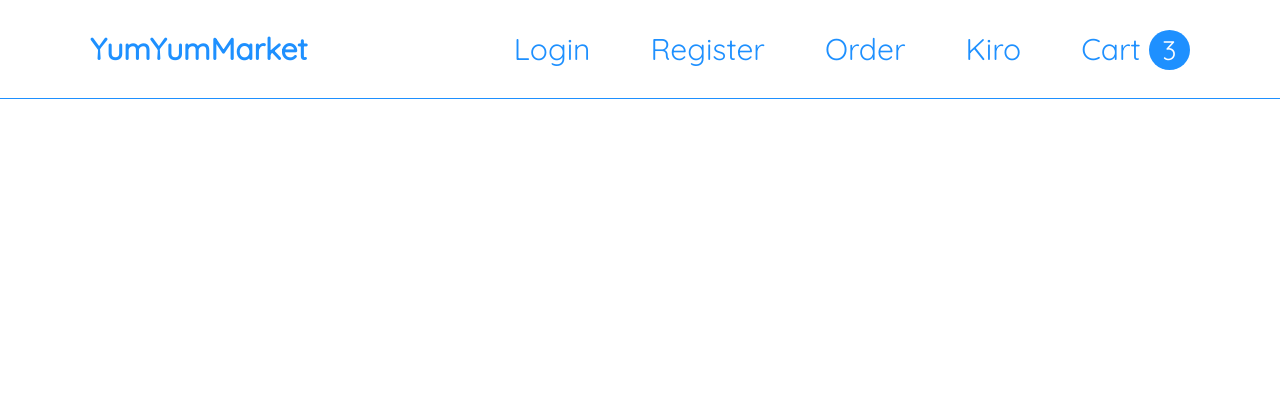
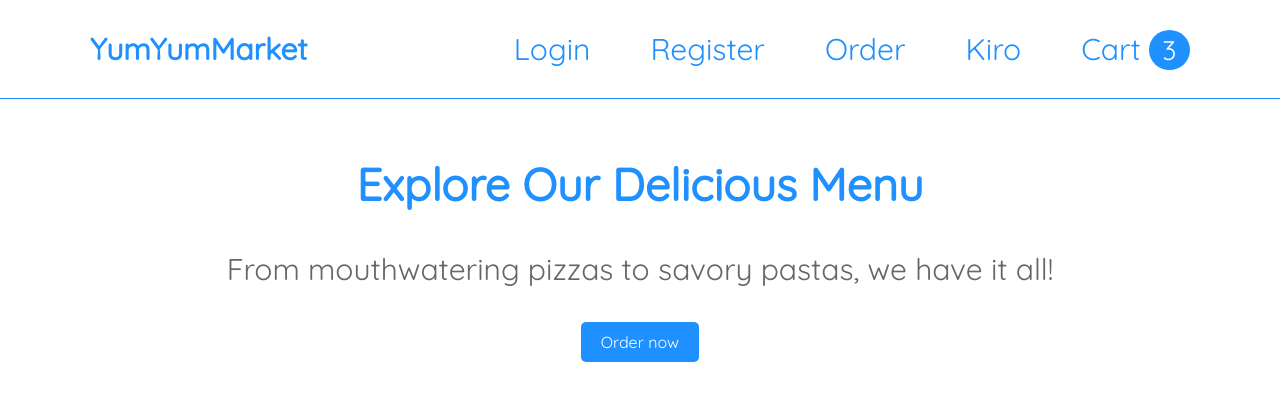
Before and after one commit to kirilchobansky/yum-yum-market, an Angular app in the folder frontend/: page / in a window 1280 px wide. Shown: the top 400 px of the page. Built offline with nearby package versions, Linux system fonts and the light colour scheme.

Commit message:
Add home page

```diff
--- a/frontend/src/app/app-routing.module.ts
+++ b/frontend/src/app/app-routing.module.ts
@@ -1,7 +1,14 @@
 import { NgModule } from '@angular/core';
 import { RouterModule, Routes } from '@angular/router';
+import { HomeComponent } from './core/home/home.component';
 
-const routes: Routes = [];
+const routes: Routes = [
+  {
+    path: '',
+    pathMatch: 'full',
+    component: HomeComponent
+  }
+];
 
 @NgModule({
   imports: [RouterModule.forRoot(routes)],
--- a/frontend/src/app/core/core.module.ts
+++ b/frontend/src/app/core/core.module.ts
@@ -9,9 +9,11 @@ import { HomeComponent } from './home/home.component';
 @NgModule({
   declarations: [
     HeaderComponent,
+    HomeComponent
   ],
   exports: [
     HeaderComponent,
+    HomeComponent
   ],
   imports: [
     CommonModule,
--- /dev/null
+++ b/frontend/src/app/core/home/home.component.css
@@ -0,0 +1,26 @@
+.content {
+    padding: 20px;
+    text-align: center;
+}
+
+.content h2 {
+    color: dodgerblue;
+}
+
+.content p {
+    color: #666;
+}
+
+.content a {
+    background-color: dodgerblue;
+    color: white;
+    border: none;
+    padding: 10px 20px;
+    cursor: pointer;
+    font-size: 16px;
+    border-radius: 5px;
+}
+
+.content button:hover {
+    background-color: dodgerblue;
+}
--- /dev/null
+++ b/frontend/src/app/core/home/home.component.html
@@ -0,0 +1,5 @@
+<div class="content">
+  <h2>Explore Our Delicious Menu</h2>
+  <p>From mouthwatering pizzas to savory pastas, we have it all!</p>
+  <a routerLink="/foods/dashboard">Order now</a>
+</div>
```
Also changed, not shown: frontend/src/app/core/home/home.component.ts (added, +10 -0 lines), 1 other file (tests, documents, lock files or other folders).
